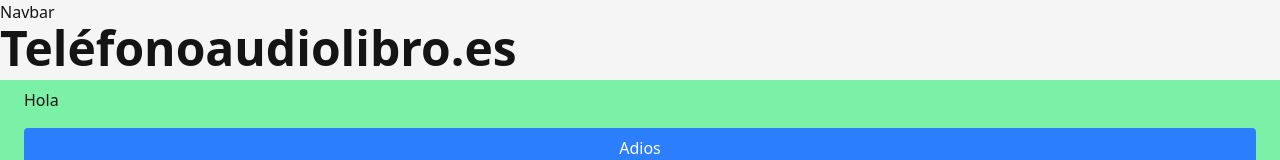
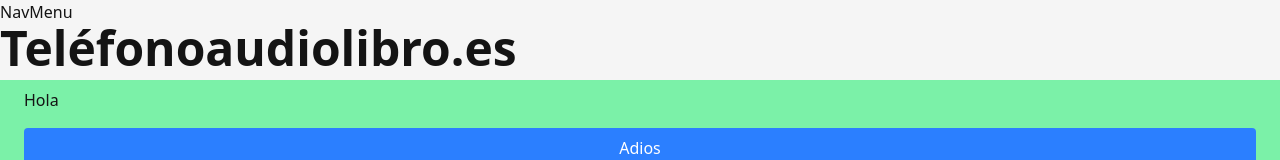
Before and after one commit to JordiPalacios/TelefonoAudiolibro.es, a React (Vite) app: page / in a window 1280 px wide. Shown: the top 160 px of the page. Built offline with nearby package versions, Linux system fonts and the light colour scheme.

Commit message:
componentes de nav y footer añadidos para la web

```diff
--- /dev/null
+++ b/src/components/index.js
@@ -0,0 +1,3 @@
+export * from './shared/navMenu.jsx'
+export * from './shared/section.jsx'
+export * from './shared/footer.jsx'
--- /dev/null
+++ b/src/components/shared/footer.jsx
@@ -0,0 +1,9 @@
+import React from 'react'
+
+export const Footer = () => {
+    return (
+        <footer>
+            <h1>Footer</h1>
+        </footer>
+    )
+}
--- /dev/null
+++ b/src/components/shared/navMenu.jsx
@@ -0,0 +1,9 @@
+import React from 'react'
+
+export const NavMenu = () => {
+    return (
+        <nav>
+            <h1>NavMenu</h1>
+        </nav>
+    )
+}
--- a/src/page/layout.jsx
+++ b/src/page/layout.jsx
@@ -1,13 +1,14 @@
 import React from 'react'
 import { Outlet } from 'react-router'
+import { Footer, NavMenu } from '../components'
 
 export const Layout = () => {
     return (
         <>
-            <section>Navbar</section>
+            <NavMenu />
             {/* Aquí renderizo los componentes de forma dinámica */}
             <Outlet />
-            <section>Footer</section>
+            <Footer />
         </>
     )
 }
```
